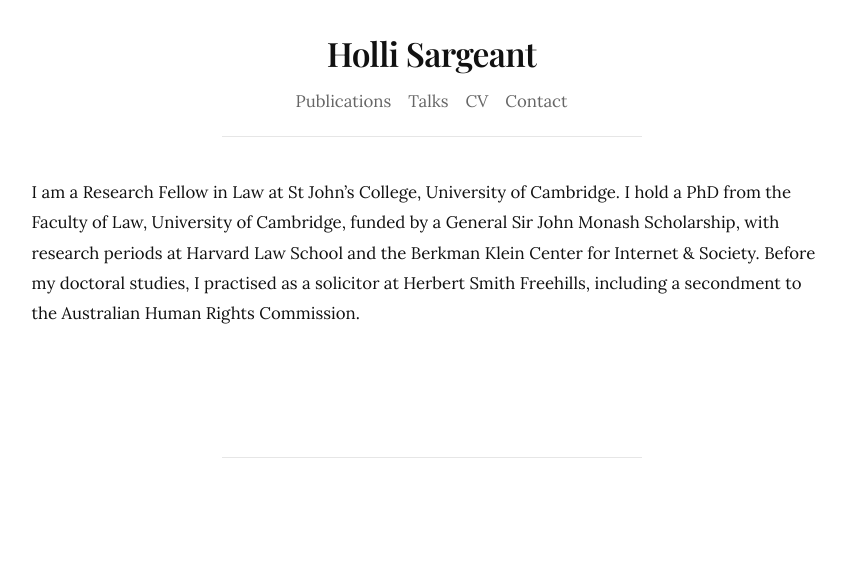
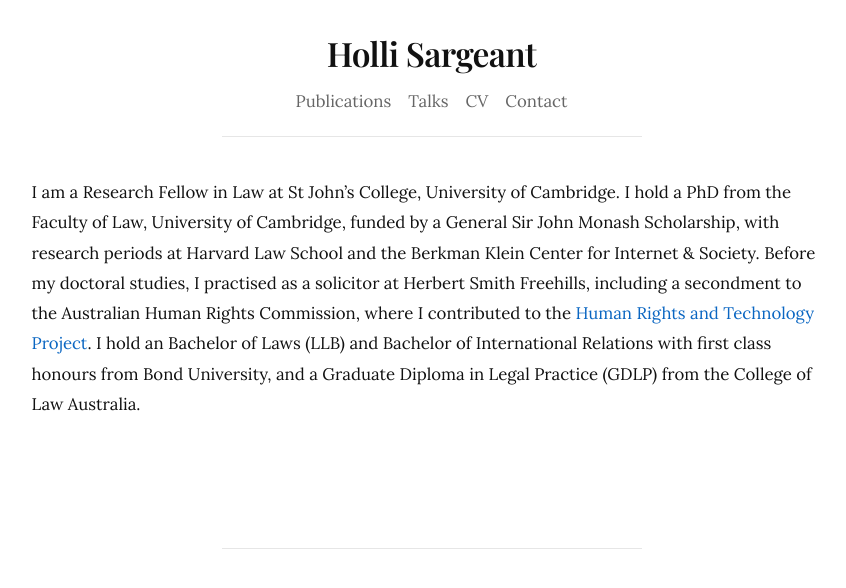
Before and after one commit to hollisargeant/hollisargeant.github.io, a Jekyll site: the page built from cv.md, in a window 1280 px wide. Shown: the top 588 px of the page, without its empty margins (201-1047 px from the left). Built offline with Jekyll 4.4.1, drawn with Linux system fonts in a browser that asks for light colours.

Commit message:
Update cv.md

```diff
--- a/cv.md
+++ b/cv.md
@@ -17,4 +17,4 @@ permalink: /cv/
 <hr class="rule" />
 </div>
 
-I am a Research Fellow in Law at St John's College, University of Cambridge. I hold a PhD from the Faculty of Law, University of Cambridge, funded by a General Sir John Monash Scholarship, with research periods at Harvard Law School and the Berkman Klein Center for Internet & Society. Before my doctoral studies, I practised as a solicitor at Herbert Smith Freehills, including a secondment to the Australian Human Rights Commission.
+I am a Research Fellow in Law at St John's College, University of Cambridge. I hold a PhD from the Faculty of Law, University of Cambridge, funded by a General Sir John Monash Scholarship, with research periods at Harvard Law School and the Berkman Klein Center for Internet & Society. Before my doctoral studies, I practised as a solicitor at Herbert Smith Freehills, including a secondment to the Australian Human Rights Commission, where I contributed to the <a href="https://humanrights.gov.au/our-work/technology-and-human-rights/publications/final-report-human-rights-and-technology" target="_blank">Human Rights and Technology Project</a>. I hold an Bachelor of Laws (LLB) and Bachelor of International Relations with first class honours from Bond University, and a Graduate Diploma in Legal Practice (GDLP) from the College of Law Australia.
```
